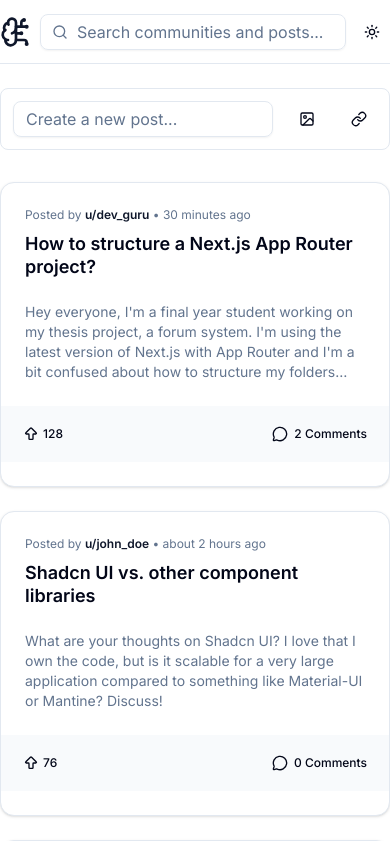
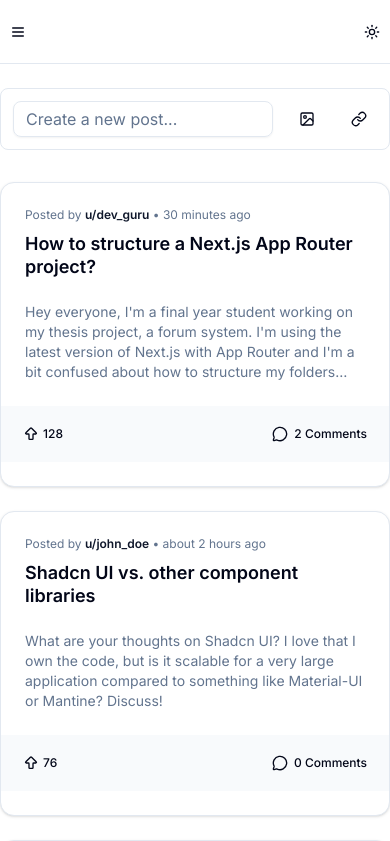
Before and after one commit to dhlananhh/synapse-client, a Next.js app: page / in a window 390 px wide. Shown: the top 841 px of the page. Built offline with nearby package versions, Linux system fonts and the light colour scheme.

Commit message:
feat: improve navbar responsiveness

```diff
--- a/src/components/shared/Navbar.tsx
+++ b/src/components/shared/Navbar.tsx
@@ -5,6 +5,7 @@ import { Button } from "@/components/ui/button";
 import { BrainCircuit } from "lucide-react";
 import { useAuth } from "@/context/AuthContext";
 import UserNav from "./UserNav";
+import MobileNav from "./MobileNav";
 import { ThemeToggle } from "./ThemeToggle";
 import SearchBar from "./SearchBar";
 import NotificationBell from "@/components/features/notifications/NotificationBell";
@@ -13,14 +14,22 @@ const Navbar = () => {
   const { currentUser } = useAuth();
 
   return (
-    <header className="fixed top-0 inset-x-0 h-16 z-[49] border-b bg-background/80 backdrop-blur-lg">
-      <div className="container h-full max-w-7xl mx-auto flex items-center justify-between gap-2">
-        <Link href="/" className="flex items-center gap-2">
-          <BrainCircuit className="h-8 w-8 text-primary" />
-          <p className="hidden sm:block text-xl font-bold text-foreground">Synapse</p>
-        </Link>
+    <header className="fixed top-0 inset-x-0 h-16 z-50 border-b bg-background/80 backdrop-blur-lg">
+      <div className="container h-full max-w-7xl mx-auto flex items-center justify-between gap-4">
+        <div className="flex items-center gap-2">
+          <div className="md:hidden">
+            <MobileNav />
+          </div>
 
-        <SearchBar />
+          <Link href="/" className="hidden md:flex items-center gap-2">
+            <BrainCircuit className="h-8 w-8 text-primary" />
+            <p className="hidden lg:block text-xl font-bold text-foreground">Synapse</p>
+          </Link>
+        </div>
+
+        <div className="hidden md:flex flex-1 justify-center">
+          <SearchBar />
+        </div>
 
         <div className="flex items-center gap-2">
           <ThemeToggle />
```
